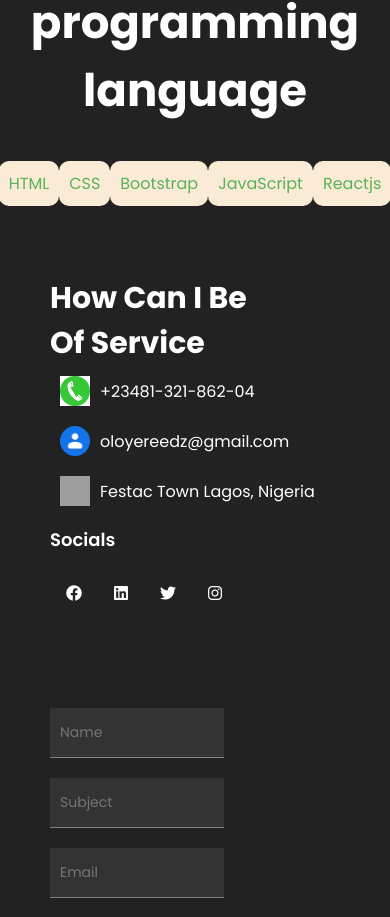
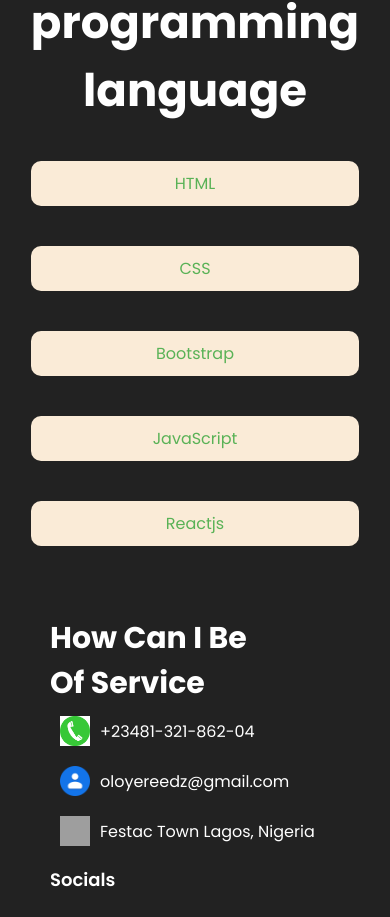
Before and after one commit to reedzclone/Portfolio, a React (Create React App) app: page / in a window 390 px wide. Shown: the part 1996-2913 px from the top of the page. Built offline with nearby package versions, Linux system fonts and the light colour scheme; grey boxes are pictures that could not be loaded.

Commit message:
adjust responsiveness

```diff
--- a/src/components/skills/Skills.css
+++ b/src/components/skills/Skills.css
@@ -52,4 +52,9 @@ li:hover {
         flex-direction: column;
     }
 
+    .lan-list {
+        display: flex;
+        flex-direction: column;
+    }
+
 }
```
